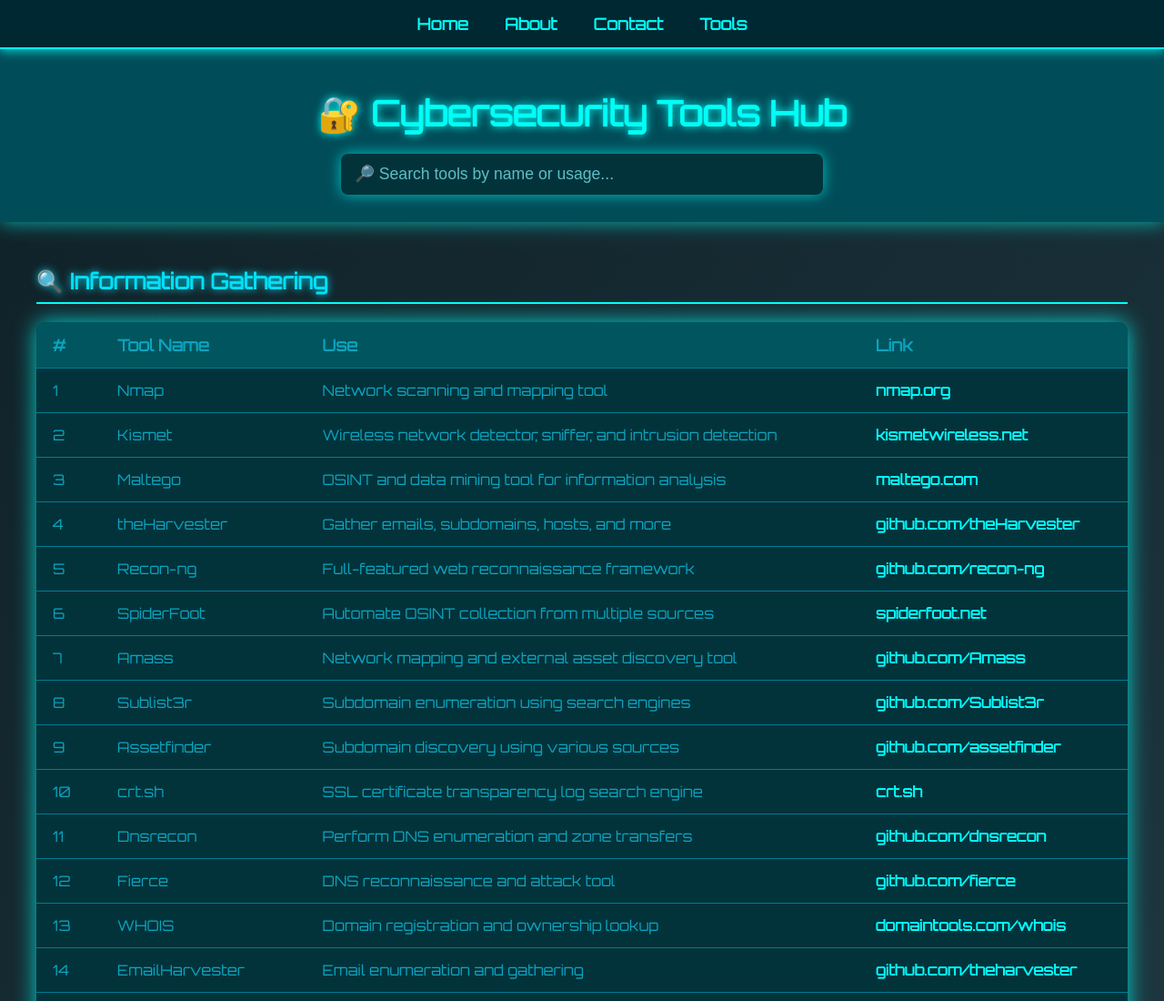
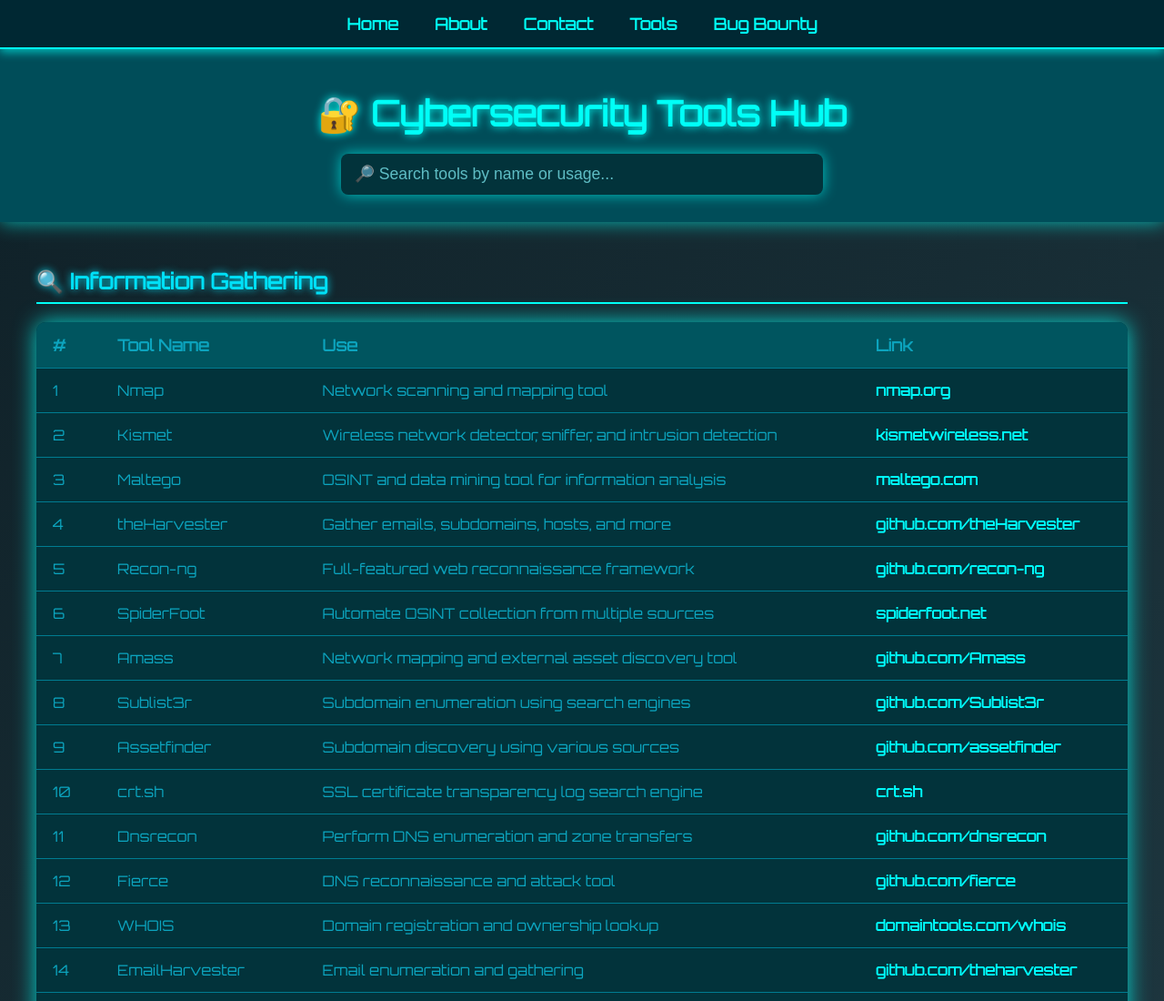
Before and after one commit to SOURUV295/Contacts-ME, a plain HTML site: page tools.html in a window 1280 px wide. Shown: the top 1100 px of the page at 91% size. Drawn offline with Linux system fonts and the light colour scheme.

Commit message:
Update tools.html

```diff
--- a/tools.html
+++ b/tools.html
@@ -180,6 +180,7 @@
       <li><a href="about.html"> About</a></li>
         <li><a href="contact.html" class="hover:text-white"> Contact</a></li>
       <li><a href="tools.html"> Tools</a></li>
+             <li><a href="Bug Bounty.html" tabindex="0">Bug Bounty</a></li>
 
 
 
```
